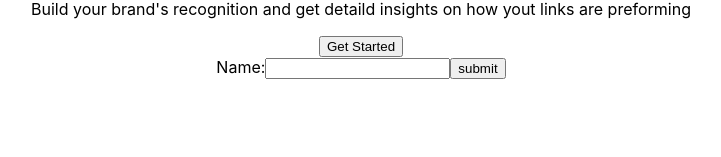
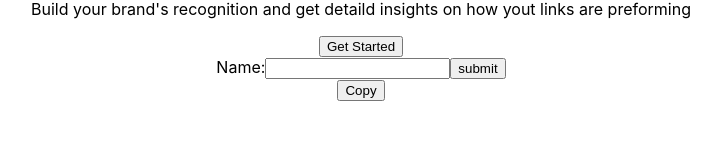
Before and after one commit to mar1n/css-html, a React (Create React App) app: page / in a window 1280 px wide. Shown: the part 143-300 px from the top of the page, without its empty margins (279-1000 px from the left). Built offline with nearby package versions, Linux system fonts and the light colour scheme.

Commit message:
few more lineas fo code

```diff
--- a/src/App.js
+++ b/src/App.js
@@ -28,6 +28,14 @@ function App() {
           <input type='submit' value='submit' />
         </form>
       </div>
+      <div>
+        <div>
+          <a href="#"/>
+          <a href="#"/>
+          <button>Copy</button>
+        </div>
+        <a href="#"/>
+      </div>
     </div>
   );
 }
```
